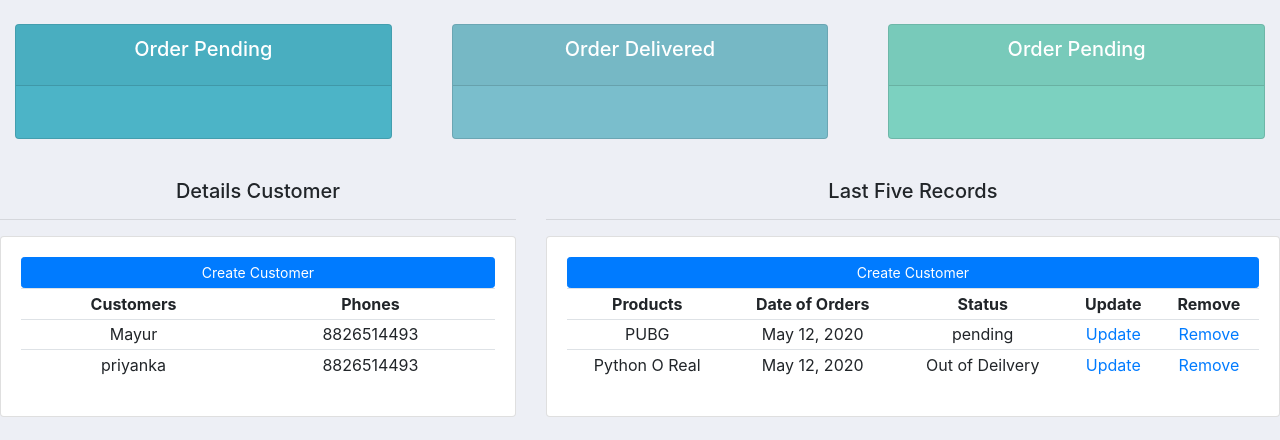
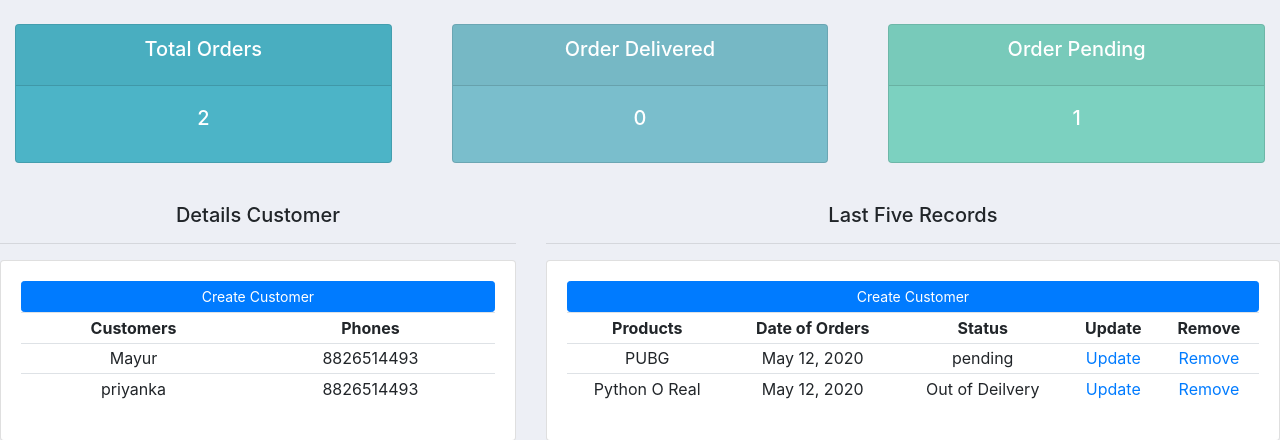
Before and after one commit to Moi143/Delivery_Site-with-dinnes_lvy, a Django app: page / in a window 1280 px wide. Shown: the part 76-516 px from the top of the page. Run offline with Django 3.2, Linux system fonts and the light colour scheme; data comes from the database, SQL or seed files in the repository; some libraries are stand-ins or nearby versions.

Commit message:
status.py set querys and logc counter

```diff
--- a/accounts/templates/status.html
+++ b/accounts/templates/status.html
@@ -4,10 +4,10 @@
         <div class="col-md">
             <div class="card text-center text-white mb-3" id="totals_order">
                 <div class=card-header>
-                    <h5 class='card-title'> Order Pending </h5>
+                    <h5 class='card-title'> Total Orders </h5>
                 </div>
                 <div class=card-body>
-                    <h5 class='card-title'></h5>
+                    <h5 class='card-title'>{{ total_orders_show }}</h5>
                 </div>
             </div>
         </div>
@@ -19,7 +19,7 @@
                     <h5 class='card-title'> Order Delivered </h5>
                 </div>
                 <div class=card-body>
-                    <h5 class='card-title'></h5>
+                    <h5 class='card-title'>{{ order_delivered_show }}</h5>
                 </div>
             </div>
         </div>
@@ -31,7 +31,7 @@
                     <h5 class='card-title'> Order Pending </h5>
                 </div>
                 <div class=card-body>
-                    <h5 class='card-title'></h5>
+                    <h5 class='card-title'>{{ total_pending_show }}</h5>
                 </div>
             </div>
         </div>
--- a/accounts/views.py
+++ b/accounts/views.py
@@ -6,7 +6,14 @@ from .models import *
 def home(request):
     orders_data = Order.objects.all()
     customer_data = Customer.objects.all()
-    context = {'orders_show':orders_data,'customer_show':customer_data}
+
+    total_customers = orders_data.count()
+    total_orders = customer_data.count()
+    total_delivered = orders_data.filter(status='Delivered').count()
+    total_pending = orders_data.filter(status='pending').count()
+
+
+    context = {'orders_show':orders_data,'customer_show':customer_data,'total_orders_show':total_orders,'order_delivered_show':total_delivered,'total_pending_show':total_pending}
     return render(request, 'index.html',context)
 
 def products(request):
```
